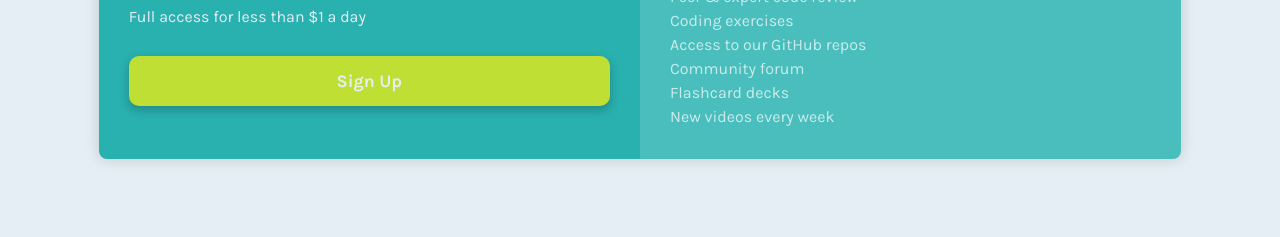
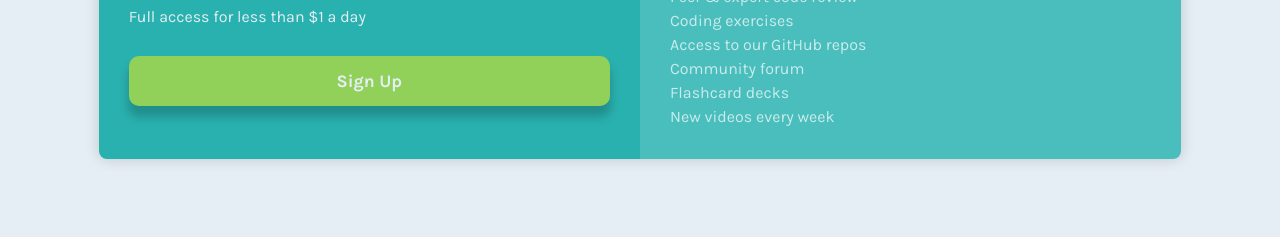
Before and after one commit to vzapola/single-price-grid-component-master, a plain HTML site: page index.html in a window 1280 px wide. In both pictures the pointer is over the link "Sign Up". Shown: the part 380-617 px from the top of the page. Drawn offline with Linux system fonts and the light colour scheme.

Commit message:
100% finish

```diff
--- a/index.html
+++ b/index.html
@@ -2,13 +2,10 @@
 <html lang="pt-br">
 <head>
   <meta charset="UTF-8">
-  <meta name="viewport" content="width=device-width, initial-scale=1.0"> <!-- displays site properly based on user's device -->
+  <meta name="viewport" content="width=device-width, initial-scale=1.0">
   <link rel="icon" type="image/png" sizes="32x32" href="./images/favicon-32x32.png">
   <link rel="stylesheet" href="style.css">
     <title>Single Price Grid Component</title>
-
-  <!-- Feel free to remove these styles or customise in your own stylesheet 👍 -->
-
 </head>
 
 <script src="https://kit.fontawesome.com/8a7eb19e2a.js" crossorigin="anonymous"></script>
--- a/style.css
+++ b/style.css
@@ -109,6 +109,11 @@ section {
     box-shadow: 0px 4px 10px 1px #00000033;
 }
 
+.button:hover {
+    background-color: rgba(192, 223, 52, 0.692);
+    box-shadow: 0px 10px 10px 1px #00000033;
+}
+
 .item-3 {
     background-color: rgb(74, 190, 189);
     width: 100%;
```
Also changed, not shown: images/print_desktop.jpg (added), images/print_mobile.jpg (added), 3 other files.
